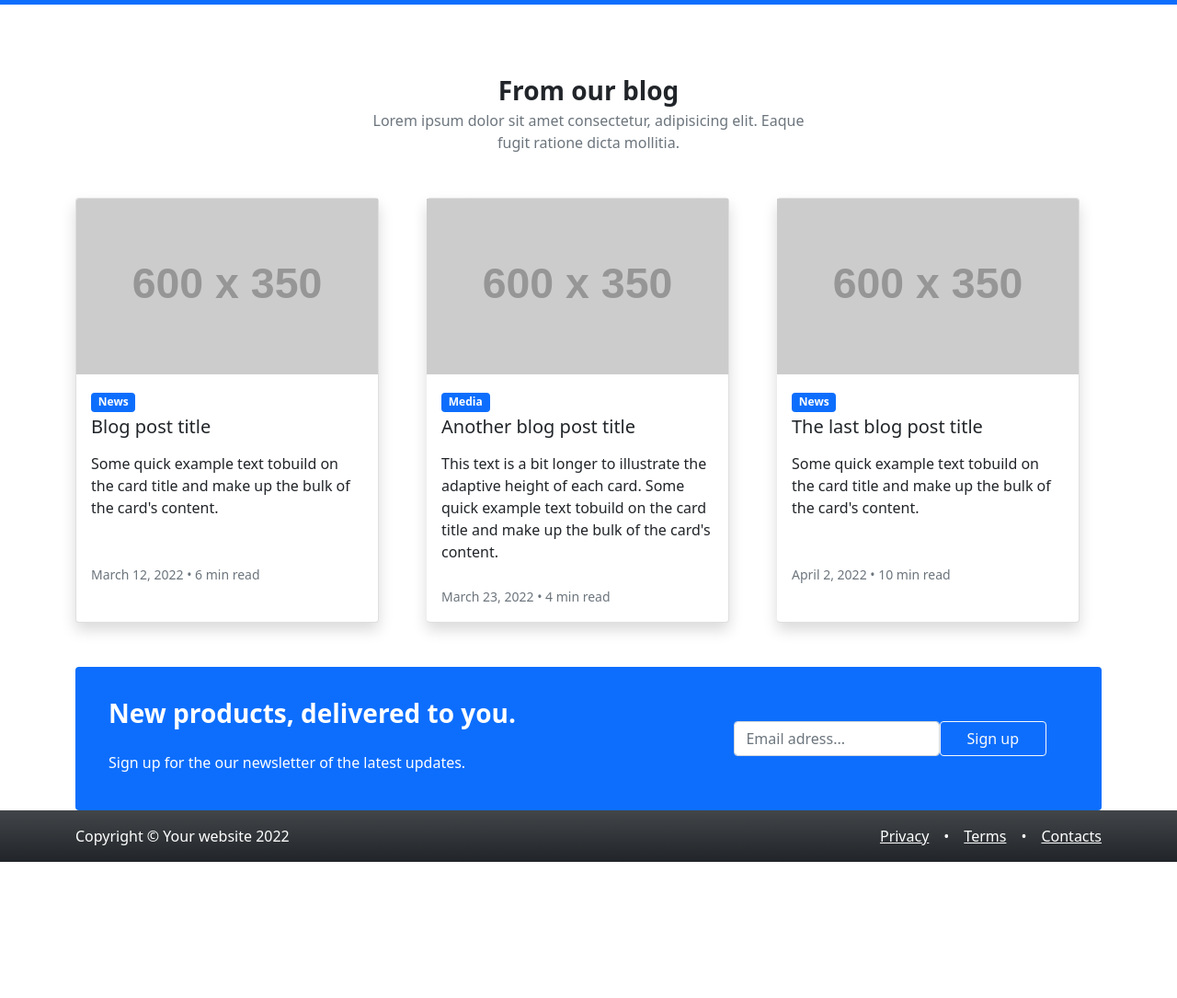
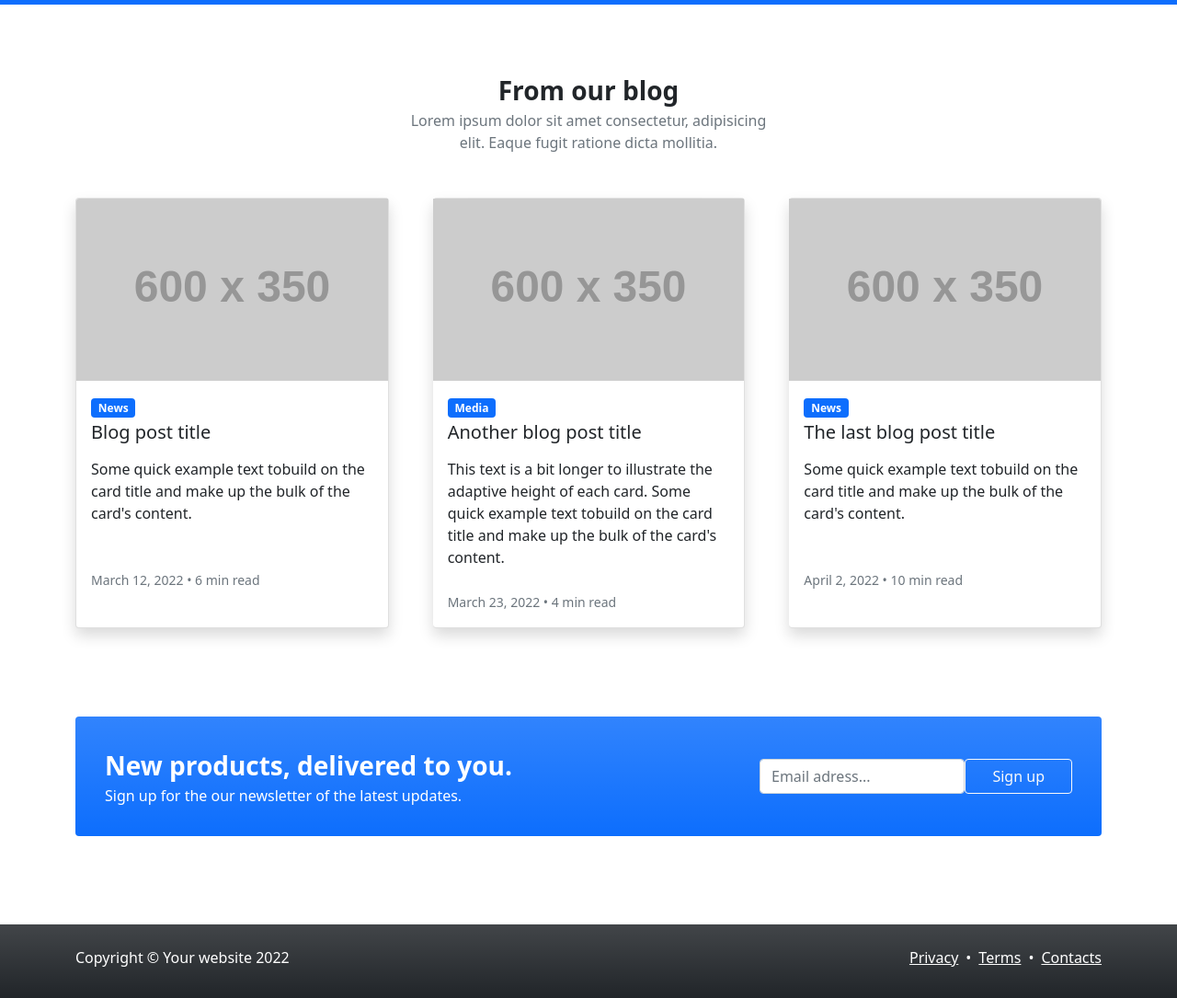
Before and after one commit to xle6ywek/Lesson-2, a plain HTML site: page index.html in a window 1280 px wide. Shown: the part 51-1136 px from the top of the page at 92% size. Before the commit the page ends 988 px from the top, so only its background shows below. Drawn offline with nearby package versions, Linux system fonts and the light colour scheme; placeholder pictures from the web are drawn by us.

Commit message:
Update index.html

```diff
--- a/index.html
+++ b/index.html
@@ -12,7 +12,7 @@
 
 <body class="d-flex flex-column min-vh-100">
     <header class="container-fluid bg-primary">
-        <nav class="navbar ps-5 navbar-expand-lg navbar-dark ">
+        <nav class="navbar ps-sm-5 navbar-expand-lg navbar-dark ">
             <div class="container ">
               <a class="navbar-brand" href="#">Navbar</a>
               <button class="navbar-toggler" type="button" data-bs-toggle="collapse" data-bs-target="#navbarNavDropdown" aria-controls="navbarNavDropdown" aria-expanded="false" aria-label="Toggle navigation">
@@ -45,15 +45,15 @@
           </nav>
     </header>
 
-    <main class="container mt-5 pt-4">
-        <div class="row flex-column text-center">
-            <div class="col fw-bold fs-3">From our blog</div>
-            <div class="col text-muted">Lorem ipsum dolor sit amet consectetur, adipisicing elit. Eaque</div>
-            <div class="col text-muted">fugit ratione dicta mollitia.</div>
+    <main class="container-fluid my-5 pt-4">
+        <div class="row text-center">
+            <div class="col-12 fw-bold fs-3">From our blog</div>
+            <div class="col-sm-4 col-2"></div>
+            <div class="col-sm-4 col-8 text-muted">Lorem ipsum dolor sit amet consectetur, adipisicing elit. Eaque fugit ratione dicta mollitia.</div>
         </div>
 
-        <div class="card-group mt-5 ">
-            <div class="card mx-xs-4 me-md-1 shadow bg-body rounded">
+        <div class="card-group container py-5 ">
+            <div class="card m-md-0 m-4 shadow bg-body rounded ">
                 <img src="https://dummyimage.com/600x350" class="card-img-top" alt="...">
                 <div class="card-body ">
                     <div class="badge bg-primary">News</div>
@@ -64,7 +64,7 @@
                     <p class="card-text mt-4"><small class="text-muted ">March 12, 2022 • 6 min read</small></p>
                 </div>
             </div>
-            <div class="card mx-4 mx-md-5 shadow bg-body rounded">
+            <div class="card mx-md-5 my-md-0 m-4 shadow bg-body rounded ">
                 <img src="https://dummyimage.com/600x350" class="card-img-top" alt="...">
                 <div class="card-body">
                     <div class="badge bg-primary">Media</div>
@@ -76,7 +76,7 @@
                     <p class="card-text mt-4"><small class="text-muted">March 23, 2022 • 4 min read</small></p>
                 </div>
             </div>
-            <div class="card mx-4 ms-md-1  shadow bg-body rounded">
+            <div class="card m-md-0 m-4 shadow bg-body rounded ">
                 <img src="https://dummyimage.com/600x350" class="card-img-top" alt="...">
                 <div class="card-body">
                     <div class="badge bg-primary">News</div>
@@ -89,33 +89,38 @@
             </div>
         </div>
 
-        <div class="bg-primary container rounded mt-5 d-flex justify-content-between align-items-center">
-            <div class="container-fluid row flex-column p-4 text-white w-50">
-                <p class="navbar-brand fw-bold fs-3 col" >New products, delivered to you.</p>
-                <p class="fs-6 col">Sign up for the our newsletter of the latest updates.</p>
-            </div>
-            <div class="p-5">
-                <form class="d-flex justify-content-between col">
-                    <input class="form-control" type="email" placeholder="Email adress..." aria-label="Email adress">
-                    <button class="btn btn-bg-primary btn-outline-light w-50" type="submit">Sign up</button>
-                </form>
+        <div class=" container my-5">
+            <div class="row bg-primary bg-gradient rounded p-4 mx-sm-auto mx-4 ">
+                <div class="col-md-8 p-2 text-white text-center text-md-start">
+                    <div class=" fw-bold fs-3 col">New products, delivered to you.</div>
+                    <div class="fs-6 col">Sign up for the our newsletter of the latest updates.</div>
+                </div>
+                <div class="d-flex col-md-4 p-2 align-items-center">
+                    <form class="d-flex col">
+                        <input class="form-control rounded-top" type="email" placeholder="Email adress..." aria-label="Email adress">
+                        <button class="btn btn-bg-primary btn-outline-light w-50 rounded-start-0" type="submit">Sign up</button>
+                    </form>
+                </div>
             </div>
         </div>
 
     </main>
 
-    <footer class="bd-footer bg-dark bg-gradient mt-auto ">
-        <div class="d-flex container flex-wrap justify-content-between align-items-center text-white py-3">
-            <div class="d-flex col-8">
-                Copyright © Your website 2022
+    <footer class="  bg-dark bg-gradient mt-auto ">
+        <div class="container text-white pb-3 pt-4">
+            <div class="row">
+                <div class="text-sm-start text-center col-sm col-12">
+                    Copyright © Your website 2022
+                </div>
+                <ul class="d-flex justify-content-center justify-content-sm-end col-sm col-12 list-unstyled">
+                    <li><a href="#" class="text-white">Privacy</a></li>
+                    <li class="ms-2">•</li>
+                    <li class="ms-2"><a href="#" class="text-white">Terms</a></li>
+                    <li class="ms-2">•</li>
+                    <li class="ms-2"><a href="#" class="text-white">Contacts</a></li>
+                </ul>
             </div>
-            <ul class="d-flex col-4s justify-content-end list-unstyled mb-0">
-                <li class="ms-3"><a href="#" class="text-white">Privacy</a></li>
-                <li class="ms-3">•</li>
-                <li class="ms-3"><a href="#" class="text-white">Terms</a></li>
-                <li class="ms-3">•</li>
-                <li class="ms-3"><a href="#" class="text-white">Contacts</a></li>
-            </ul>
+
         </div>
     </footer>
 
```
